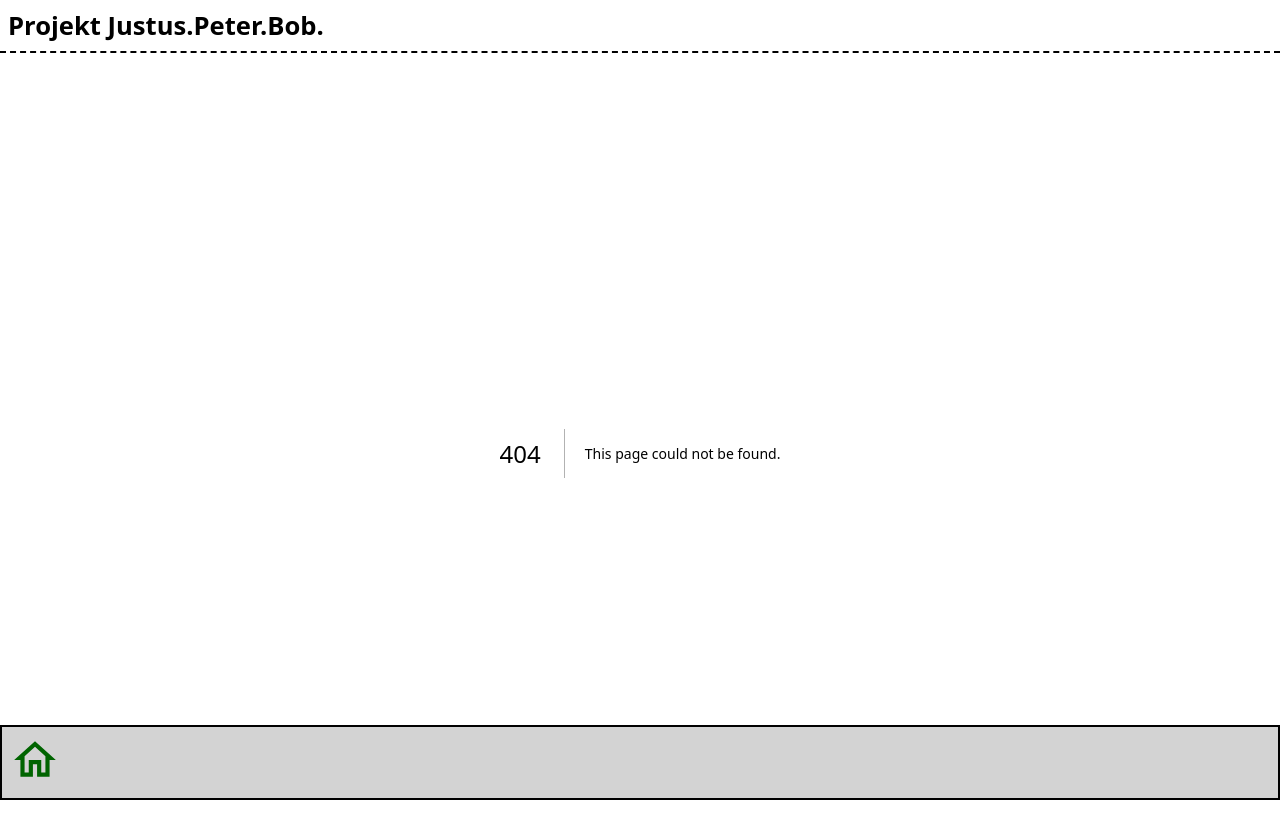
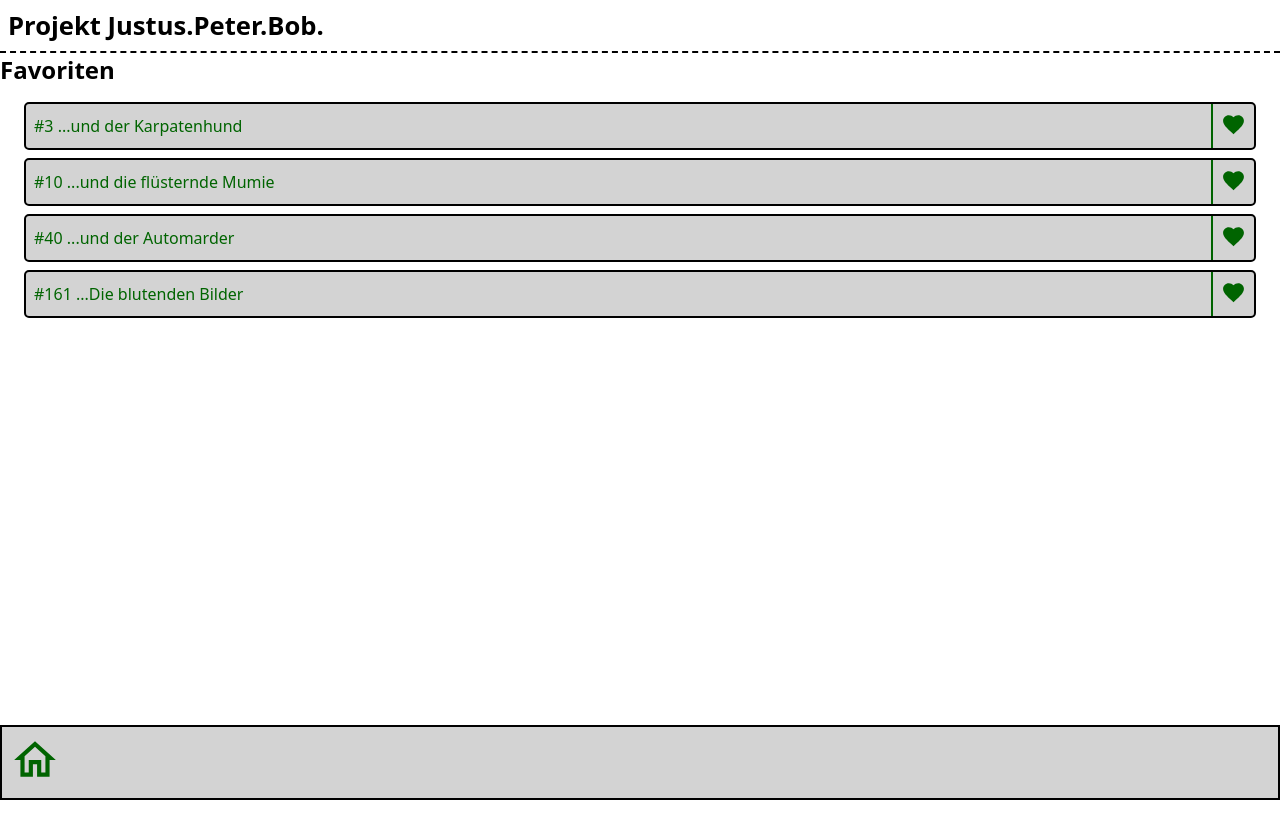
Before and after one commit to RobinWitt/capstone-project, a Next.js app: page /favorites in a window 1280 px wide. Before the commit this address had no page. Shown: the top 838 px of the page. After the commit the page ends 800 px from the top, so only its background shows below. Built offline with nearby package versions, Linux system fonts and the light colour scheme.

Commit message:
add favorite page content

```diff
--- /dev/null
+++ b/pages/favorites/index.js
@@ -0,0 +1,41 @@
+import EpisodeList from "@/components/EpisodeList";
+import EpisodeListItem from "@/components/EpisodeListItem";
+import useSWR from "swr";
+import { useAtom } from "jotai";
+import { initialFavorites } from "@/components/Favorites/initialFavorites";
+
+// this will change when using remote API
+const URL = "/serie.json";
+
+export default function FavoritesPage() {
+  const { data, error, isLoading } = useSWR(URL);
+  const [favorites, setFavorites] = useAtom(initialFavorites);
+
+  if (error) return <div>failed to load</div>;
+  if (isLoading) return <div>loading...</div>;
+
+  if (data) {
+    const { serie } = data;
+
+    return (
+      <>
+        <main>
+          <h2>Favoriten</h2>
+          <EpisodeList>
+            {serie.map(({ nummer: number, titel: title }) => {
+              if (favorites.includes(number))
+                return (
+                  <EpisodeListItem
+                    key={number}
+                    episodeNumber={number}
+                    title={title}
+                    href={`/episodes/${number}`}
+                  />
+                );
+            })}
+          </EpisodeList>
+        </main>
+      </>
+    );
+  }
+}
```
